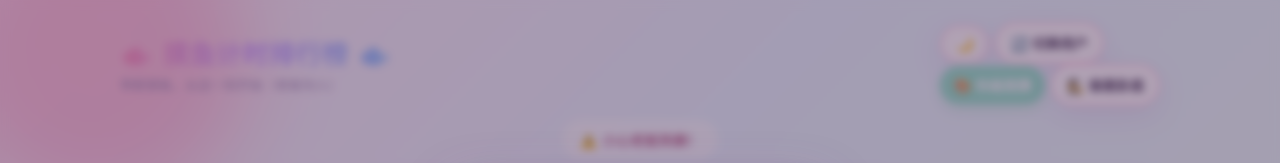
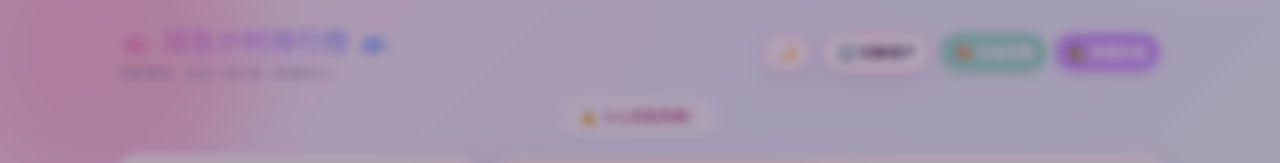
Before and after one commit to awy45swug/wxy, a website: page public/index.html in a window 1280 px wide. Shown: the top 163 px of the page. Drawn offline with Linux system fonts and the light colour scheme.

Commit message:
feat: 词库分级过筛(2-4字可画/easy70+hard30) + 游戏入口并列 (public/style.css)

```diff
--- a/public/style.css
+++ b/public/style.css
@@ -52,7 +52,11 @@ body {
   padding: 22px 20px 8px;
   max-width: 1080px;
   margin: 0 auto;
+  flex-wrap: wrap;
 }
+.topbar-right { display: flex; align-items: center; gap: 10px; flex-wrap: wrap; justify-content: flex-end; }
+/* 两个游戏入口并列成组，不与其他按钮分离 */
+.game-entries { display: flex; align-items: center; gap: 8px; }
 .title-wrap h1 {
   margin: 0;
   font-size: 26px;
@@ -696,6 +700,8 @@ body.dark {
 body.dark .bg-blob { opacity: 0.25; }
 body.dark .tips { background: rgba(40,32,60,0.7); color: #ff9ec4; }
 body.dark .ghost-btn { background: #2a2240; border-color: #4a3a66; color: var(--ink); }
+body.dark .ghost-btn.draw-open { background: #2e7d5a; color: #eafff4; border: none; }
+body.dark .ghost-btn.spy-open { background: #5a3d8a; color: #f3ecff; border: none; }
 body.dark .subtitle { color: #b6a3d8; }
 body.dark .stat { background: linear-gradient(135deg, #33284d, #283357); }
 body.dark .stat-label { color: #b6a3d8; }
@@ -768,6 +774,7 @@ body.dark .catch-btn { background: linear-gradient(135deg, #4a2f2a, #4a3a20); co
    主色 #86D1A8 / 底色 #F6F6F8 / 白卡 / 12px 圆角 / 苹方字体
    ========================================================= */
 .ghost-btn.draw-open { background: var(--mint, #86D1A8); color: #fff; border: none; box-shadow: 0 6px 14px rgba(134,209,168,.3); }
+.ghost-btn.spy-open { background: var(--purple, #c89bff); color: #fff; border: none; box-shadow: 0 6px 14px rgba(200,155,255,.32); }
 
 .draw-game {
   position: fixed; inset: 0; z-index: 100;
```
